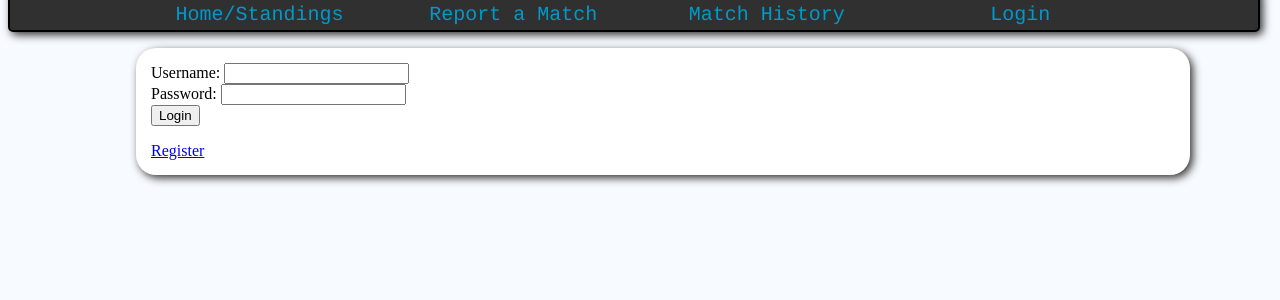
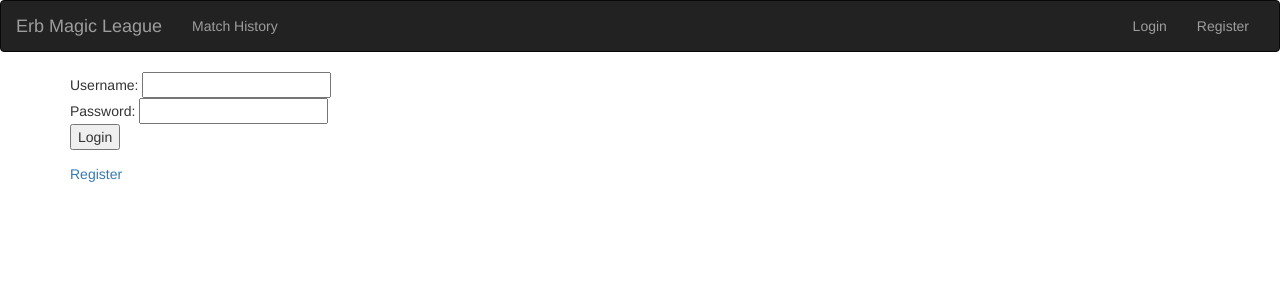
Before and after one commit to kdparker/magic_league_ladder, a Django app: page /login/ in a window 1280 px wide. Shown: the top 300 px of the page. Run offline with Django 3.2, Linux system fonts and the light colour scheme; some libraries are stand-ins or nearby versions.

Commit message:
Navbar completed

```diff
--- a/elo_ladder/templates/elo_ladder/base.html
+++ b/elo_ladder/templates/elo_ladder/base.html
@@ -5,22 +5,53 @@
     <title>{% block title %}{% endblock %}</title>
 
     {% load staticfiles %}
-    <link rel="stylesheet" type="text/css" href="{% static 'css/style.css' %}" />
+    <link rel="stylesheet" type="text/css" href="{% static 'css/bootstrap.min.css' %}" />
+
+    <!-- HTML5 shim and Respond.js for IE8 support of HTML5 elements and media queries -->
+    <!--[if lt IE 9]>
+      <script src="https://oss.maxcdn.com/html5shiv/3.7.2/html5shiv.min.js"></script>
+      <script src="https://oss.maxcdn.com/respond/1.4.2/respond.min.js"></script>
+    <![endif]-->
   </head>
   <body>
-    <div id="header">
-      <a href="{% url 'standings' %}">Home/Standings</a>
-      <a href="{% url 'report' %}">Report a Match</a>
-      <a href="{% url 'history' %}">Match History</a>
-      {% if user.is_authenticated %}
-        <a href="{% url 'player_details' user.player.id %}">Profile</a>
-      {% else %}
-        <a href="{% url 'login' %}">Login</a>
-      {% endif %}
+    <nav class="navbar navbar-default navbar-inverse" role="navigation">
+      <div class="container-fluid">
+        <div class="navbar-header">
+          <button type="button" class="navbar-toggle collapsed" data-toggle="collapse" data-target="#navbar">
+            <span class="sr-only">Toggle navigation</span>
+            <span class="icon-bar"></span>
+            <span class="icon-bar"></span>
+            <span class="icon-bar"></span>
+          </button>
+          <a class="navbar-brand" href="{% url 'standings' %}">Erb Magic League</a>
+        </div>
+        <div id="navbar" class="navbar-collapse collapse">
+          <ul class="nav navbar-nav">
+            {% if user.is_authenticated %}<li><a href="{% url 'report' %}">Report</a></li>{% endif %}
+            <li><a href="{% url 'history' %}">Match History</a></li>
+          </ul>
+          <ul class="nav navbar-nav navbar-right">
+            {% if user.is_authenticated %}
+              <li><a href="{% url 'player_details' user.player.id %}">Profile</a></li>
+              <li><a href="{% url 'logout' %}">Logout</a></li>
+            {% else %}
+              <li><a href="{% url 'login' %}">Login</a></li>
+              <li><a href="{% url 'register' %}">Register</a></li>
+            {% endif %}
+          </ul>
+        </div>
+      </div>
+    </nav>
+    <div class="container">
+      {% block body %}{% endblock %}
     </div>
-    <div id="content">
-      {% block body %}{% endblock %}
-      {% if user.is_authenticated %}<br><a href="{% url 'logout' %}">Logout</a>{% endif %}
-    </div>
+
+    <!-- Bootstrap core JavaScript
+    ================================================== -->
+    <!-- Placed at the end of the document so the pages load faster -->
+    <script src="https://ajax.googleapis.com/ajax/libs/jquery/1.11.1/jquery.min.js"></script>
+    <script src="{% static 'js/bootstrap.min.js' %}"></script>
+    <!-- IE10 viewport hack for Surface/desktop Windows 8 bug -->
+    <script src="{% static 'js/ie10-viewport-bug-workaround.js' %}"></script>
   </body>
 </html>
--- a/elo_ladder/views.py
+++ b/elo_ladder/views.py
@@ -48,6 +48,7 @@ def history(request):
 	matches = Match.objects.order_by('-add_date')
 	return render(request, 'elo_ladder/history.html', {'matches': matches})
 
+@login_required
 def report(request):
 	"""View to send data to form page with template in elo_ladder/report.html"""
 	players = Player.objects.order_by('id')
```
